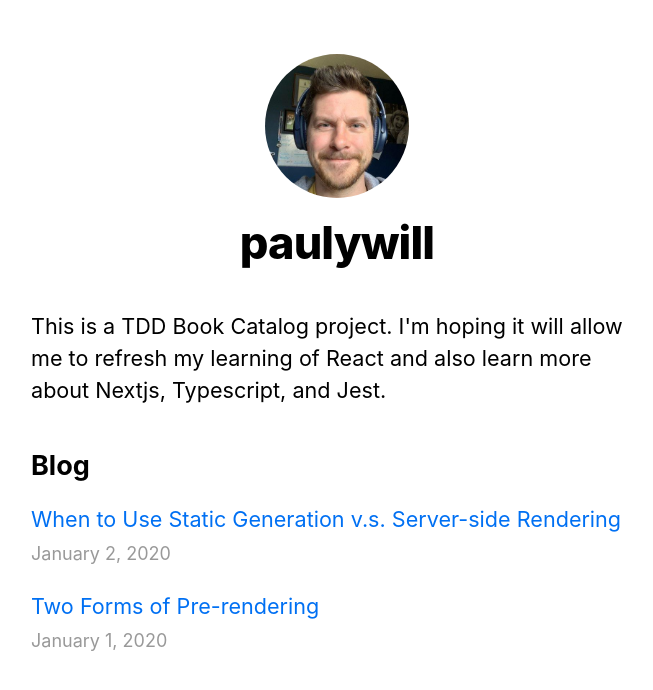
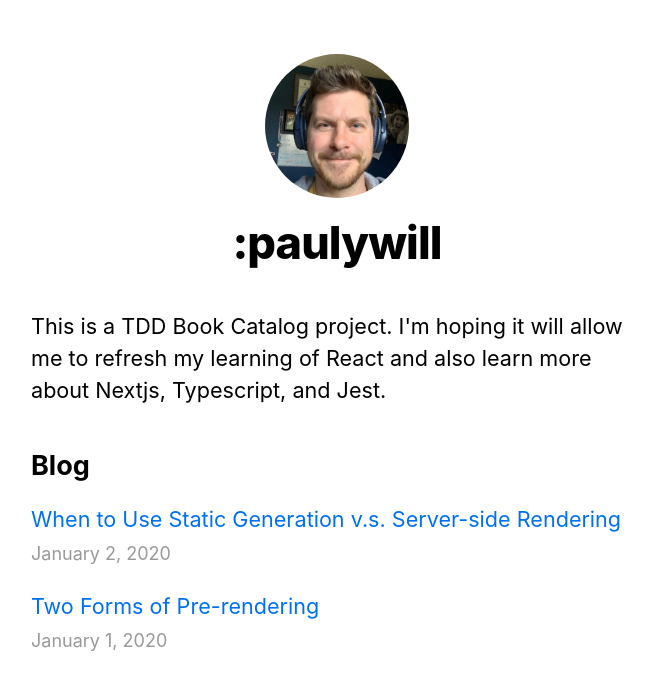
Before and after one commit to paulywill/tdd-books, a Next.js app: page / in a window 1280 px wide. Shown: the top 690 px of the page, without its empty margins (303-956 px from the left). Built offline with nearby package versions, Linux system fonts and the light colour scheme.

Commit message:
title change test

```diff
--- a/components/layout.js
+++ b/components/layout.js
@@ -3,7 +3,7 @@ import styles from './layout.module.css'
 import utilStyles from '../styles/utils.module.css'
 import Link from 'next/link'
 
-const name = 'paulywill'
+const name = ':paulywill'
 export const siteTitle = 'TDD Books'
 
 
```
